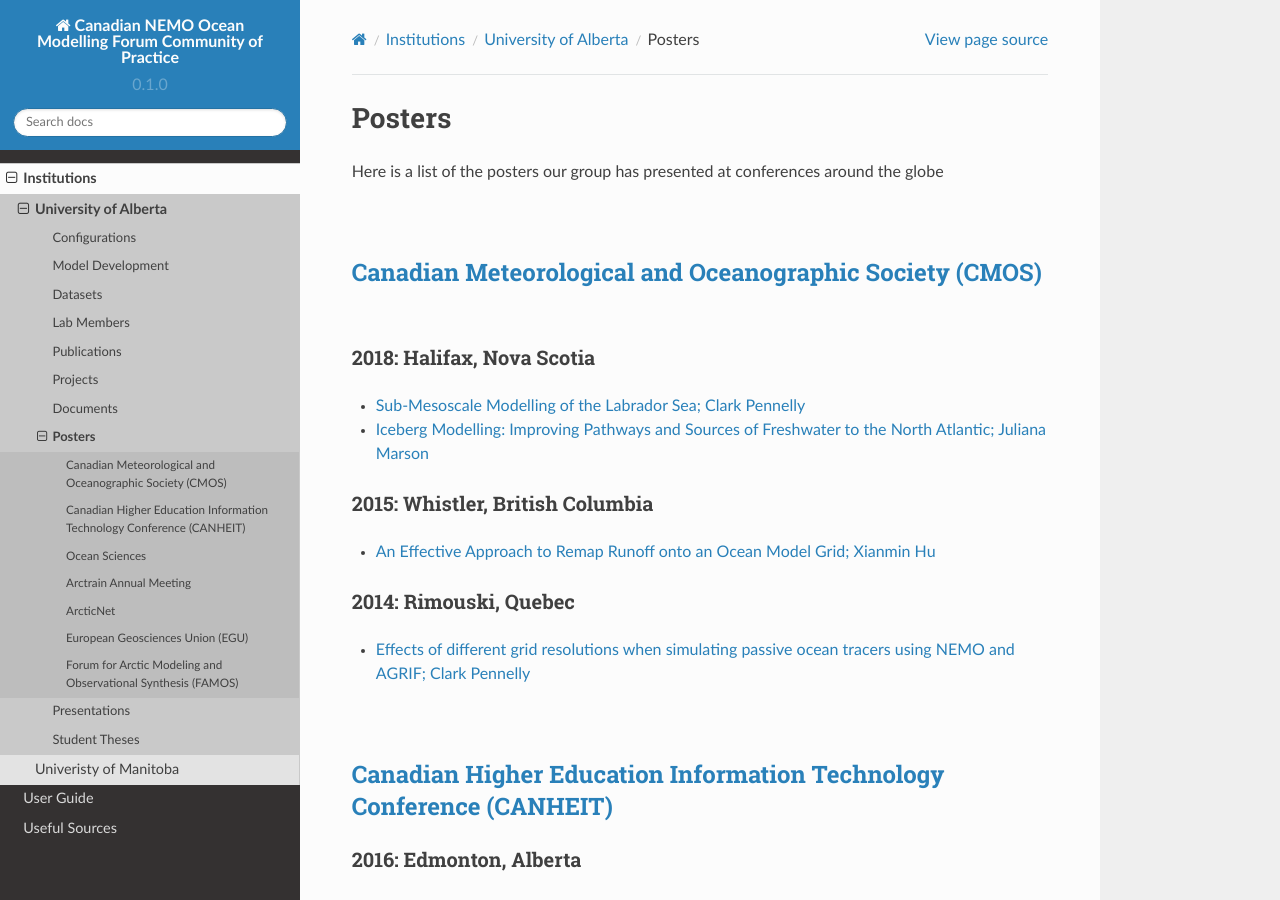
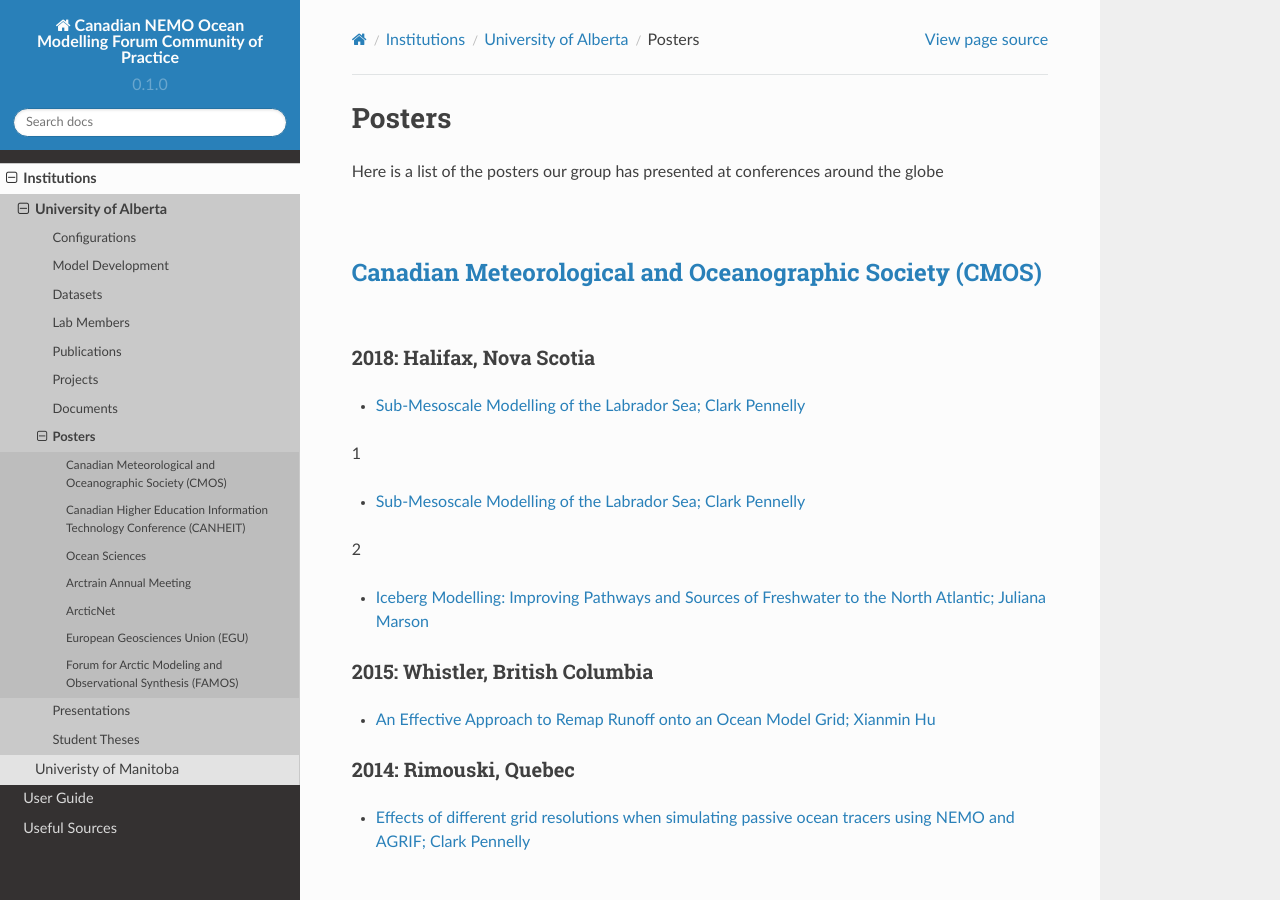
Before and after one commit to UofA-NEMO/Canadian-NEMO-Ocean-Modelling-Forum-Community-of-Practice, a Sphinx documentation site: the page built from docs/Institutions/UofA/Posters.rst, in a window 1280 px wide and 900 px high. Built offline with Sphinx 7.4.7 and the Read the Docs theme 2.0.0, drawn with Linux system fonts in a browser that asks for light colours; pages that are not in the unit, such as notebooks, are missing from menus.

Commit message:
Update Posters.rst

```diff
--- a/docs/Institutions/UofA/Posters.rst
+++ b/docs/Institutions/UofA/Posters.rst
@@ -12,6 +12,12 @@
 ^^^^^^^^^^^^^^^^^^^^^^^^^^
 
 * `Sub-Mesoscale Modelling of the Labrador Sea; Clark Pennelly <../../_static/_UofA/CMOS_2018_Pennelly_LAB60.pdf>`_
+
+1
+
+* `Sub-Mesoscale Modelling of the Labrador Sea; Clark Pennelly <../../_static/_UofA/CMOS_2018_Pennelly_LAB60.pdf>`_
+
+2
 
 * `Iceberg Modelling: Improving Pathways and Sources of Freshwater to the North Atlantic; Juliana Marson <../../_static/_UofA/CMOS2018_poster_Marson.pdf>`_
 
```
